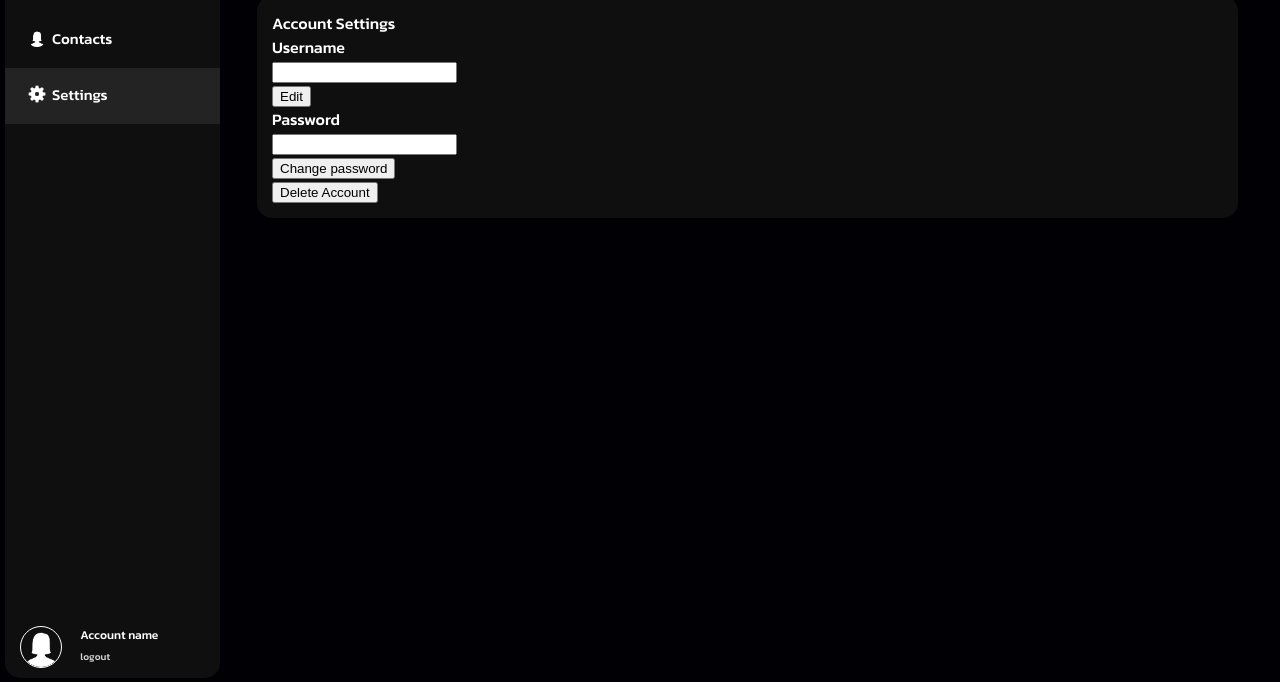
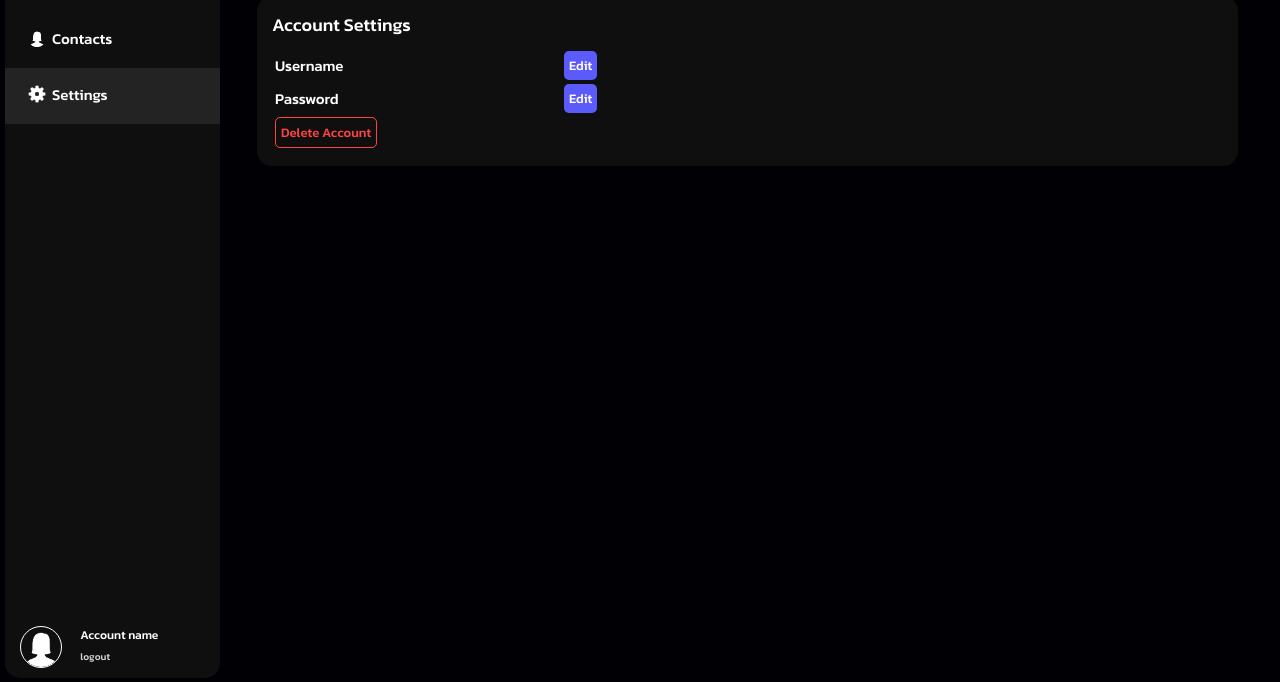
Before and after one commit to BasilGolightly/Maturtietna, an Electron app: page App_1/index.html in a window 1280 px wide. Shown: the part 118-800 px from the top of the page. Drawn offline with Linux system fonts and the light colour scheme; no server answers; a web font is replaced by a local one.

Commit message:
settings frontend pt2

```diff
--- a/App_1/index.html
+++ b/App_1/index.html
@@ -432,52 +432,54 @@
 
                     <!--account settings-->
                     <div class="accSettingsWrap">
+
                         <div class="accSettingsTitle">
                             Account Settings
                         </div>
 
-                        <div class="accSettingsContent">
+                        <table class="accSettingsContent">
 
                             <!--username-->
-                            <div class="accSettingsUsernameWrap">
-                                <div class="accSettingsUsernameTitle">
+                            <tr class="accSettingsUsernameWrap">
+                                <td class="accSettingsUsernameTitle" id="accSettingsTableFirstCol">
                                     Username
-                                </div>
+                                </td>
 
-                                <div class="accSettingsUsernameInner">
-                                    <input type="text">
-                                </div>
+                                <td class="accSettingsUsernameInner">
+                                    <input type="text" class="accSettingsUsernameTextField">
+                                </td>
 
-                                <div class="accSettingsUsernameBtnWrap">
-                                    <button>Edit</button>
-                                </div>
-                            </div>
+                                <td class="accSettingsUsernameBtnWrap">
+                                    <button class="changeUsernameBtn">Edit</button>
+                                </td>
+                            </tr>
                             <!--username-->
 
                             <!--password-->
-                            <div class="accSettingsPaswordWrap">
-                                <div class="accSettingsPasswordTitle">
+                            <tr class="accSettingsPaswordWrap">
+                                <td class="accSettingsPasswordTitle">
                                     Password
-                                </div>
+                                </td>
 
-                                <div class="accSettingsPasswordInner">
-                                    <input type="password">
-                                </div>
+                                <td class="accSettingsPasswordInner">
+                                    <input type="password" class="accSettingsPasswordTextField">
+                                </td>
 
-                                <div class="accSettingsPasswordBtnWrap">
-                                    <button>Change password</button>
-                                </div>
-                            </div>
+                                <td class="accSettingsPasswordBtnWrap">
+                                    <button class="changePassBtn">Edit</button>
+                                </td>
+                            </tr>
                             <!--password-->
 
                             <!--delete account-->
-                            <div class="accSettingsDeleteAccount">
-                                <div>
-                                    <button>Delete Account</button>
-                                </div>
-                            </div>
+                            <tr class="accSettingsDeleteAccount">
+                                <td colspan="3">
+                                    <button class="deleteAccBtn">Delete Account</button>
+                                </td>
+                            </tr>
                             <!--delete account-->
-                        </div>
+                        </table>
+
                     </div>
                     <!--account settings-->
 
--- a/App_1/stylesheets/settings.css
+++ b/App_1/stylesheets/settings.css
@@ -29,6 +29,82 @@
     padding: 2.5px 7.5px;
 }
 
+/*SETTINGS*/
+
+/*ACC SETTINGS*/
+
+.accSettingsTitle{
+    font-size: 18px;
+    margin-bottom: 10px;
+}
+
+.accSettingsContent{
+    font-size: 15px;
+}
+
+.accSettingsContent > tr{
+    margin-bottom: 10px;
+}
+
+#accSettingsTableFirstCol{
+    width: 100px;
+}
+
+.accSettingsUsernameTextField, .accSettingsPasswordTextField{
+    color: white;
+    background-color: transparent;
+    border: none;
+    outline: none;
+}
+
+.changeUsernameBtn, .changePassBtn{
+    font-size: 13px;
+    border-radius: 5px;
+    border: 1px solid rgb(91, 91, 252);
+    padding: 5px;
+    background-color: rgb(91, 91, 252);
+    font-family: 'Kanit', sans-serif;
+    color: white;
+    border: 0;
+}
+
+.changeUsernameBtn:hover, .changePassBtn:hover{
+    color: rgb(91, 91, 252);
+    border: 1px solid rgb(91, 91, 252);
+    background-color: transparent;
+}
+
+.deleteAccBtn{
+    color: rgb(255, 67, 67);
+    background-color: transparent;
+    outline: none;
+    border: 1px solid rgb(255, 67, 67);
+    font-family: 'Kanit', sans-serif;
+    padding: 5px;
+    border-radius: 5px;
+    font-size: 13px;
+}
+
+.deleteAccBtn:hover{
+    color: white;
+    background-color: rgb(200, 31, 31);
+}
+
+.accSettingsDeleteAccount{
+
+}
+
+/*
+.accSettingsUsernameWrap{
+    display: flex;
+    flex-direction: row;
+}
+
+.accSettingsPaswordWrap{
+    display: flex;
+    flex-direction: row;
+}
+*/
 
 
-/*SETTINGS*/
+/*ACC SETTINGS*/
```
